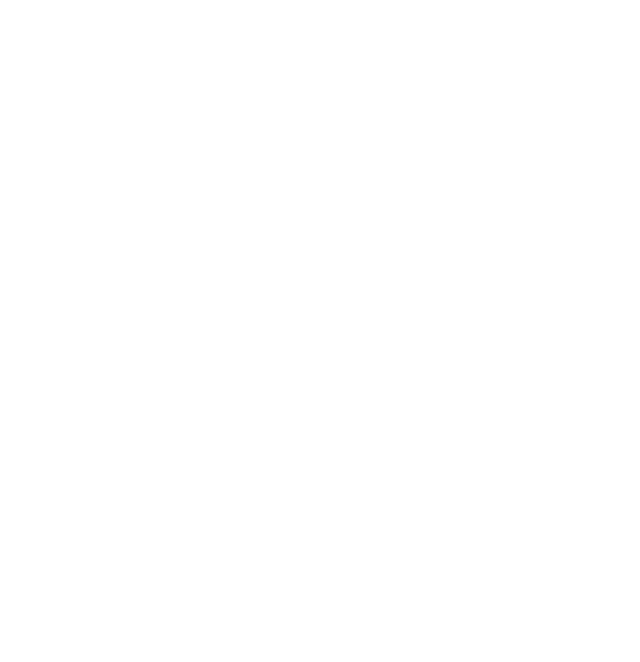
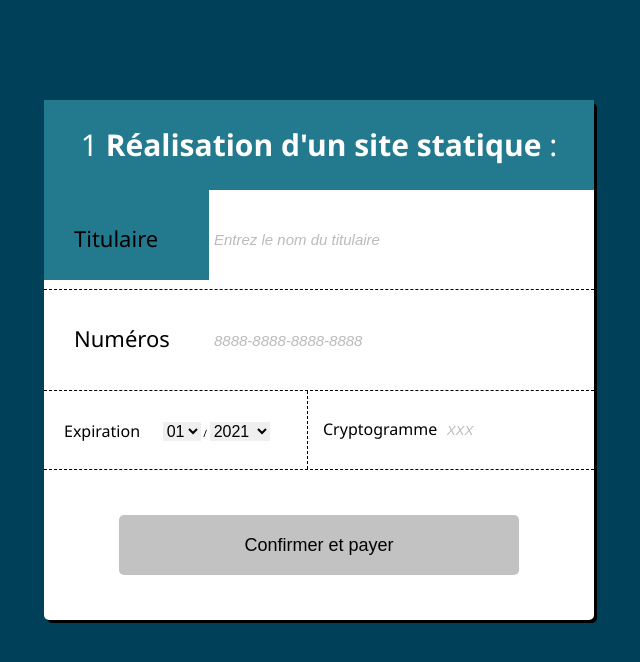
Before and after one commit to DevCreationsCR/FrontEnd-Formulaire4-CartedeCredit, a plain HTML site: page index.html in a window 1280 px wide. Shown: the whole page, without its empty margins (321-961 px from the left). Drawn offline with Linux system fonts and the light colour scheme.

Commit message:
fin du projet

```diff
--- a/app.js
+++ b/app.js
@@ -0,0 +1,22 @@
+const inpCard = document.getElementById('num');
+
+inpCard.addEventListener('keyup', () => {
+
+    let val = inpCard.value;
+    let newval = '';
+
+    val = val.replace(/\s/g, '');
+
+    for(let i = 0; i < val.length; i++) {
+
+        if(i % 4 === 0 && i > 0) {
+            newval = newval.concat(' ');
+        }
+
+        newval = newval.concat(val[i]);
+
+    }
+
+    inpCard.value = newval;
+
+})
--- a/index.html
+++ b/index.html
@@ -1,12 +1,76 @@
 <!DOCTYPE html>
-<html lang="en">
+<html lang="fr">
 <head>
     <meta charset="UTF-8">
     <meta name="viewport" content="width=device-width, initial-scale=1.0">
-    <title>Carte de crédit</title>
+    <title>Formulaire paiement en ligne</title>
     <link rel="stylesheet" href="style.css">
 </head>
 <body>
+
+    <div class="container">
+        <div class="contMontant">
+            <p>1 <strong>Réalisation d'un site statique</strong> : 800€</p>
+        </div>
+
+        <form>
+            <div class="inpFull">
+                <label for="nom">Titulaire</label>
+                <input type="text" id="nom" name="titulaire" required maxlength="30" placeholder="Entrez le nom du titulaire">
+            </div>
+
+            <div class="inpFull">
+                <label for="num">Numéros</label>
+                <input type="text" id="num" name="numeros" required placeholder="8888-8888-8888-8888" pattern="[0-9]+">
+            </div>
+
+            <div class="contExSecu">
+               <div class="inpExp">
+                   <label for="expiration">Expiration</label>
+                   <select name="moisexp" id="expiration" class="select1">
+                       <option value="1">01</option>
+                       <option value="1">02</option>
+                       <option value="1">03</option>
+                       <option value="1">04</option>
+                       <option value="1">05</option>
+                       <option value="1">06</option>
+                       <option value="1">07</option>
+                       <option value="1">08</option>
+                       <option value="1">09</option>
+                       <option value="1">10</option>
+                       <option value="1">11</option>
+                       <option value="1">12</option>
+                   </select>
+                   <span>/</span>
+                   <select name="anexp" class="select2">
+                    <option value="1">2021</option>
+                    <option value="1">2021</option>
+                    <option value="1">2022</option>
+                    <option value="1">2023</option>
+                    <option value="1">2024</option>
+                    <option value="1">2025</option>
+                    <option value="1">2026</option>
+                    <option value="1">2027</option>
+                    <option value="1">2028</option>
+                    <option value="1">2029</option>
+                    <option value="1">2030</option>
+                </select>
+               </div>
+
+               <div class="inpSecu">
+                <label for="crypto">Cryptogramme</label>
+                <input type="text" name="crypto" id="crypto" required maxlength="3" placeholder="XXX" pattern="[0-9]{3}">
+            </div>
+
+            </div>
+
+            <div class="contBtn">
+                <button>Confirmer et payer</button>
+            </div>
+
+
+        </form>
+    </div>
 
 
     <script src="app.js"></script>
--- a/style.css
+++ b/style.css
@@ -8,3 +8,159 @@ html{
     /* 1rem = 10px */
     font-size: 62.5%;
 }
+
+body{
+    font-family: 'Segoe UI', Tahoma, Geneva, Verdana, sans-serif;
+    background: #004058;
+}
+
+.container{
+    width: 55rem;
+    height: 52rem;
+    background: #FFF;
+    margin: 10rem auto;
+    border-radius: 0.5rem;
+    box-shadow:  0.3rem 0.3rem #000;
+}
+
+.contMontant{
+    text-align: center;
+    font-size: 3rem;
+    height: 9rem;
+    border-bottom: 0.1rem dashed #000;
+}
+
+.contMontant p{
+    line-height: 9rem;
+    background: #23798E;
+    color: #FFF;
+}
+
+.inpFull{
+    width: 100%;
+    height: 10rem;
+}
+
+.inpFull:nth-child(1) {
+    border-bottom: 0.1rem dashed #000;
+}
+
+.inpFull label{
+    float: left;
+    width: 30%;
+    height: 100%;
+    font-size: 2.2rem;
+    display: block;
+    line-height: 9.6rem;
+    padding-left: 3rem;
+    cursor: pointer;
+}
+
+.inpFull input{
+    width: 70%;
+    height: 100%;
+    border: none;
+    padding-left: 0.5rem;
+    font-size: 1.8rem;
+}
+
+.inpFull input::placeholder {
+    font-size: 1.5rem;
+    opacity: 0.8;
+    font-style: italic;
+    color: #AAA;
+}
+
+input:active, input:focus {
+    outline: none;
+    background: #f1f1f1;
+}
+
+.contExSecu{
+    width: 100%;
+    height: 8rem;
+    border-top: 0.1rem dashed #000;
+    border-bottom: 0.1rem dashed #000;
+}
+
+.inpExp{
+    width: 48%;
+    height: 100%;
+    float: left;
+    border-right: 0.1rem dashed #000;
+}
+
+.inpExp label{
+    font-size: 1.6rem;
+    line-height: 8rem;
+    padding-left: 2rem;
+    padding-right: 2rem;
+}
+
+.select1{
+    border: none;
+    font-size: 1.6rem;
+}
+
+.select2{
+    border: none;
+    width: 6rem;
+    font-size: 1.6rem;
+}
+
+.inpSecu{
+    width: 52%;
+    height: 100%;
+    float: right;
+    position: relative;
+}
+
+.inpSecu label{
+    float: left;
+    width: 45%;
+    font-size: 1.6rem;
+    line-height: 7.6rem;
+    padding-left: 1.5rem;
+}
+
+.inpSecu input{
+    width: 55%;
+    height: 100%;
+    border: none;
+    padding-left: 1rem;
+}
+
+.inpSecu input::placeholder{
+    opacity: 0.8;
+    font-style: italic;
+    color: #AAA;
+}
+
+.contBtn{
+    position: relative;
+    width: 100%;
+    height: 15rem;
+    border-bottom-left-radius: 0.5rem;
+    border-bottom-right-radius: 0.5rem;
+}
+
+.contBtn button{
+    background: rgb(194,194,194);
+    display: block;
+    position: absolute;
+    top: 50%;
+    left: 50%;
+    transform: translate(-50%, -50%);
+    width: 40rem;
+    height: 6rem;
+    border: none;
+    border-radius: 0.5rem;
+    cursor: pointer;
+    font-size: 1.8rem;
+    transition: 0.2s ease background;
+}
+
+button:hover {
+    background: #23798E;
+    color: #FFF;
+}
```
